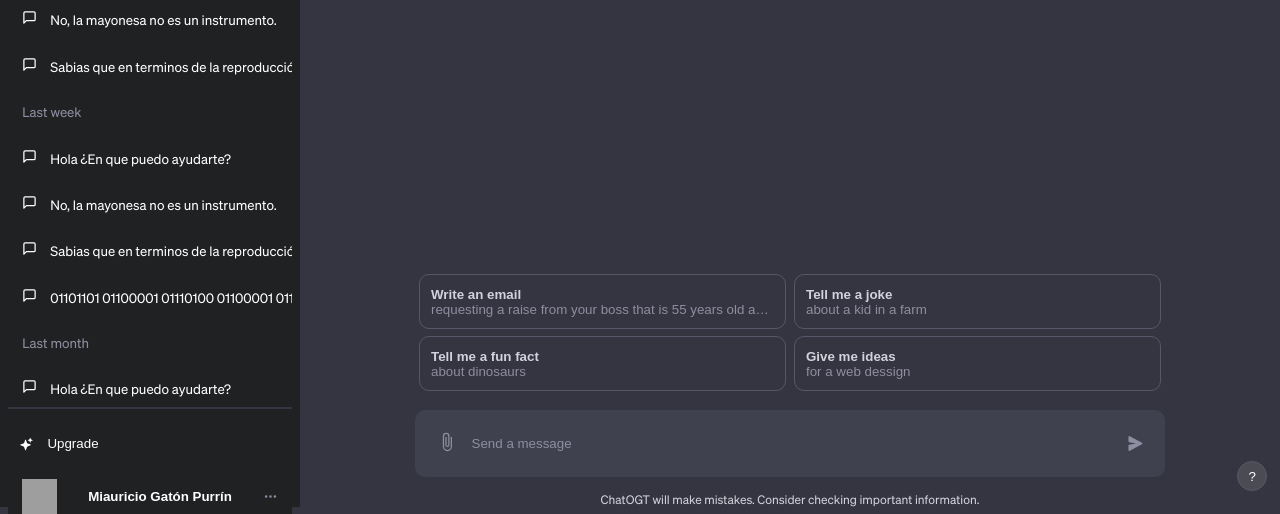
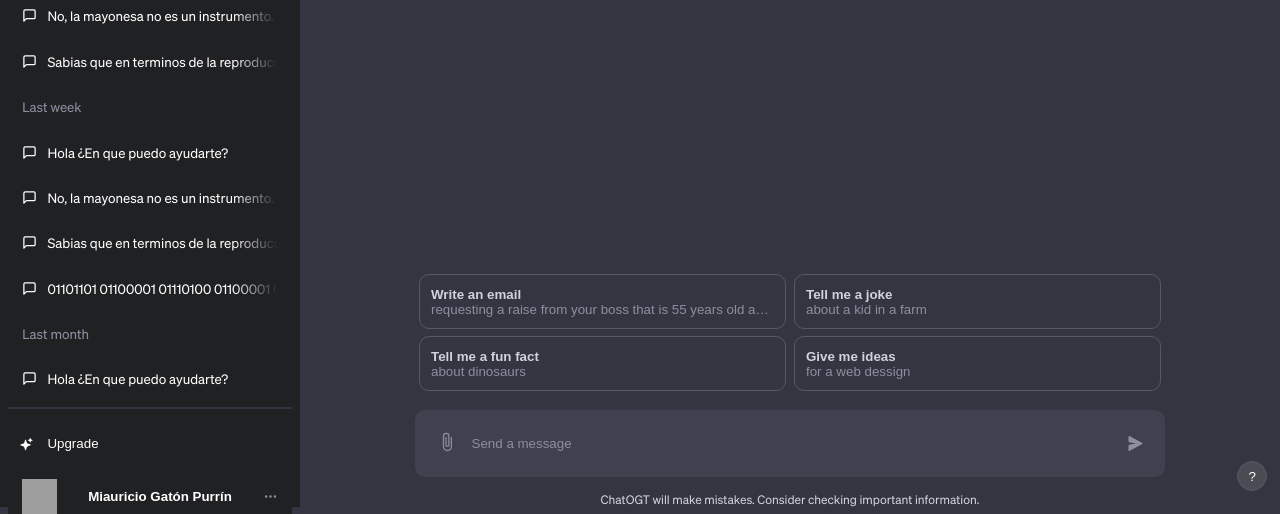
Before and after one commit to JCBarbaf/panel-de-administracion, a plain HTML site: page index.html in a window 1280 px wide. Shown: the part 293-807 px from the top of the page. Drawn offline with Linux system fonts and the light colour scheme; grey boxes are pictures that could not be loaded.

Commit message:
sombra con máscara

```diff
--- a/css/main.css
+++ b/css/main.css
@@ -124,28 +124,24 @@ aside>* {
 .history a {
     position: relative;
     display: block;
+    width: 100%;
+    border-radius: 5px;
+    display: flex;
+    justify-content: flex-start;
+    align-items: center;
+    /* -webkit-background-clip: text;
+    background-clip: text; */
+}
+.history a p {
+    flex: 1;
     overflow: hidden;
-    width: 100%;
     white-space: nowrap;
-    border-radius: 5px;
-    -webkit-background-clip: text;
-    background-clip: text;
-    -webkit-mask-image: linear-gradient(90deg, white 0%, black 100%);
-    mask-image: linear-gradient(90deg, white 0%, black 100%);
+    -webkit-mask-image: linear-gradient(90deg, black 80%, transparent 100%);
+    mask-image: linear-gradient(90deg, black 80%, transparent 100%);
 }
 .history a:hover {
-    background-color: var(--grey2);
+    background: var(--grey2);
 }
-/* .history a::after {
-    padding: 1px;
-    position: absolute;
-    content: "";
-    top: 0;
-    bottom: 0;
-    right: 0;
-    width: 10%;
-    background: linear-gradient(90deg, rgb(32, 33, 35,0) 0%, rgb(32, 33, 35) 100%);
-} */
 .history svg {
     margin-right: 4%;
 }
--- a/index.html
+++ b/index.html
@@ -33,76 +33,76 @@
                     <svg stroke="currentColor" fill="none" stroke-width="2" viewBox="0 0 24 24" stroke-linecap="round" stroke-linejoin="round" xmlns="http://www.w3.org/2000/svg">
                         <path d="M21 15a2 2 0 0 1-2 2H7l-4 4V5a2 2 0 0 1 2-2h14a2 2 0 0 1 2 2z"></path>
                     </svg>
-                    Hola ¿En que puedo ayudarte?
+                    <p>Hola ¿En que puedo ayudarte?</p>
                 </a>
                 <a href="">
                     <svg stroke="currentColor" fill="none" stroke-width="2" viewBox="0 0 24 24" stroke-linecap="round" stroke-linejoin="round" xmlns="http://www.w3.org/2000/svg">
                         <path d="M21 15a2 2 0 0 1-2 2H7l-4 4V5a2 2 0 0 1 2-2h14a2 2 0 0 1 2 2z"></path>
                     </svg>
-                    No, la mayonesa no es un instrumento.
+                    <p>No, la mayonesa no es un instrumento.</p>
                 </a>
                 <a href="">
                     <svg stroke="currentColor" fill="none" stroke-width="2" viewBox="0 0 24 24" stroke-linecap="round" stroke-linejoin="round" xmlns="http://www.w3.org/2000/svg">
                         <path d="M21 15a2 2 0 0 1-2 2H7l-4 4V5a2 2 0 0 1 2-2h14a2 2 0 0 1 2 2z"></path>
                     </svg>
-                    Sabias que en terminos de la reproducción humana...
+                    <p>Sabias que en terminos de la reproducción humana...</p>
                 </a>
                 <p class="date">Yesterday</p>
                 <a href="">
                     <svg stroke="currentColor" fill="none" stroke-width="2" viewBox="0 0 24 24" stroke-linecap="round" stroke-linejoin="round" xmlns="http://www.w3.org/2000/svg">
                         <path d="M21 15a2 2 0 0 1-2 2H7l-4 4V5a2 2 0 0 1 2-2h14a2 2 0 0 1 2 2z"></path>
                     </svg>
-                    No, la mayonesa no es un instrumento.
+                    <p>No, la mayonesa no es un instrumento.</p>
                 </a>
                 <a href="">
                     <svg stroke="currentColor" fill="none" stroke-width="2" viewBox="0 0 24 24" stroke-linecap="round" stroke-linejoin="round" xmlns="http://www.w3.org/2000/svg">
                         <path d="M21 15a2 2 0 0 1-2 2H7l-4 4V5a2 2 0 0 1 2-2h14a2 2 0 0 1 2 2z"></path>
                     </svg>
-                    Sabias que en terminos de la reproducción humana...
+                    <p>Sabias que en terminos de la reproducción humana...</p>
                 </a>
                 <p class="date">Last week</p>
                 <a href="">
                     <svg stroke="currentColor" fill="none" stroke-width="2" viewBox="0 0 24 24" stroke-linecap="round" stroke-linejoin="round" xmlns="http://www.w3.org/2000/svg">
                         <path d="M21 15a2 2 0 0 1-2 2H7l-4 4V5a2 2 0 0 1 2-2h14a2 2 0 0 1 2 2z"></path>
                     </svg>
-                    Hola ¿En que puedo ayudarte?
+                    <p>Hola ¿En que puedo ayudarte?</p>
                 </a>
                 <a href="">
                     <svg stroke="currentColor" fill="none" stroke-width="2" viewBox="0 0 24 24" stroke-linecap="round" stroke-linejoin="round" xmlns="http://www.w3.org/2000/svg">
                         <path d="M21 15a2 2 0 0 1-2 2H7l-4 4V5a2 2 0 0 1 2-2h14a2 2 0 0 1 2 2z"></path>
                     </svg>
-                    No, la mayonesa no es un instrumento.
+                    <p>No, la mayonesa no es un instrumento.</p>
                 </a>
                 <a href="">
                     <svg stroke="currentColor" fill="none" stroke-width="2" viewBox="0 0 24 24" stroke-linecap="round" stroke-linejoin="round" xmlns="http://www.w3.org/2000/svg">
                         <path d="M21 15a2 2 0 0 1-2 2H7l-4 4V5a2 2 0 0 1 2-2h14a2 2 0 0 1 2 2z"></path>
                     </svg>
-                    Sabias que en terminos de la reproducción humana...
+                    <p>Sabias que en terminos de la reproducción humana...</p>
                 </a>
                 <a href="">
                     <svg stroke="currentColor" fill="none" stroke-width="2" viewBox="0 0 24 24" stroke-linecap="round" stroke-linejoin="round" xmlns="http://www.w3.org/2000/svg">
                         <path d="M21 15a2 2 0 0 1-2 2H7l-4 4V5a2 2 0 0 1 2-2h14a2 2 0 0 1 2 2z"></path>
                     </svg>
-                    01101101 01100001 01110100 01100001 01110010 00100000 01100001 00100000 01110100 01101111 01100100 01101111 01110011 00100000 01101100 01101111 01110011 00100000 01101000 01110101 01101101 01100001 01101110 01101111 01110011.
+                    <p>01101101 01100001 01110100 01100001 01110010 00100000 01100001 00100000 01110100 01101111 01100100 01101111 01110011 00100000 01101100 01101111 01110011 00100000 01101000 01110101 01101101 01100001 01101110 01101111 01110011.</p>
                 </a>
                 <p class="date">Last month</p>
                 <a href="">
                     <svg stroke="currentColor" fill="none" stroke-width="2" viewBox="0 0 24 24" stroke-linecap="round" stroke-linejoin="round" xmlns="http://www.w3.org/2000/svg">
                         <path d="M21 15a2 2 0 0 1-2 2H7l-4 4V5a2 2 0 0 1 2-2h14a2 2 0 0 1 2 2z"></path>
                     </svg>
-                    Hola ¿En que puedo ayudarte?
+                    <p>Hola ¿En que puedo ayudarte?</p>
                 </a>
                 <a href="">
                     <svg stroke="currentColor" fill="none" stroke-width="2" viewBox="0 0 24 24" stroke-linecap="round" stroke-linejoin="round" xmlns="http://www.w3.org/2000/svg">
                         <path d="M21 15a2 2 0 0 1-2 2H7l-4 4V5a2 2 0 0 1 2-2h14a2 2 0 0 1 2 2z"></path>
                     </svg>
-                    No, la mayonesa no es un instrumento.
+                    <p>No, la mayonesa no es un instrumento.</p>
                 </a>
                 <a href="">
                     <svg stroke="currentColor" fill="none" stroke-width="2" viewBox="0 0 24 24" stroke-linecap="round" stroke-linejoin="round" xmlns="http://www.w3.org/2000/svg">
                         <path d="M21 15a2 2 0 0 1-2 2H7l-4 4V5a2 2 0 0 1 2-2h14a2 2 0 0 1 2 2z"></path>
                     </svg>
-                    Mi padre era un servidor.
+                    <p>Mi padre era un servidor.</p>
                 </a>
             </div>
             <button class="upgrade">
```
